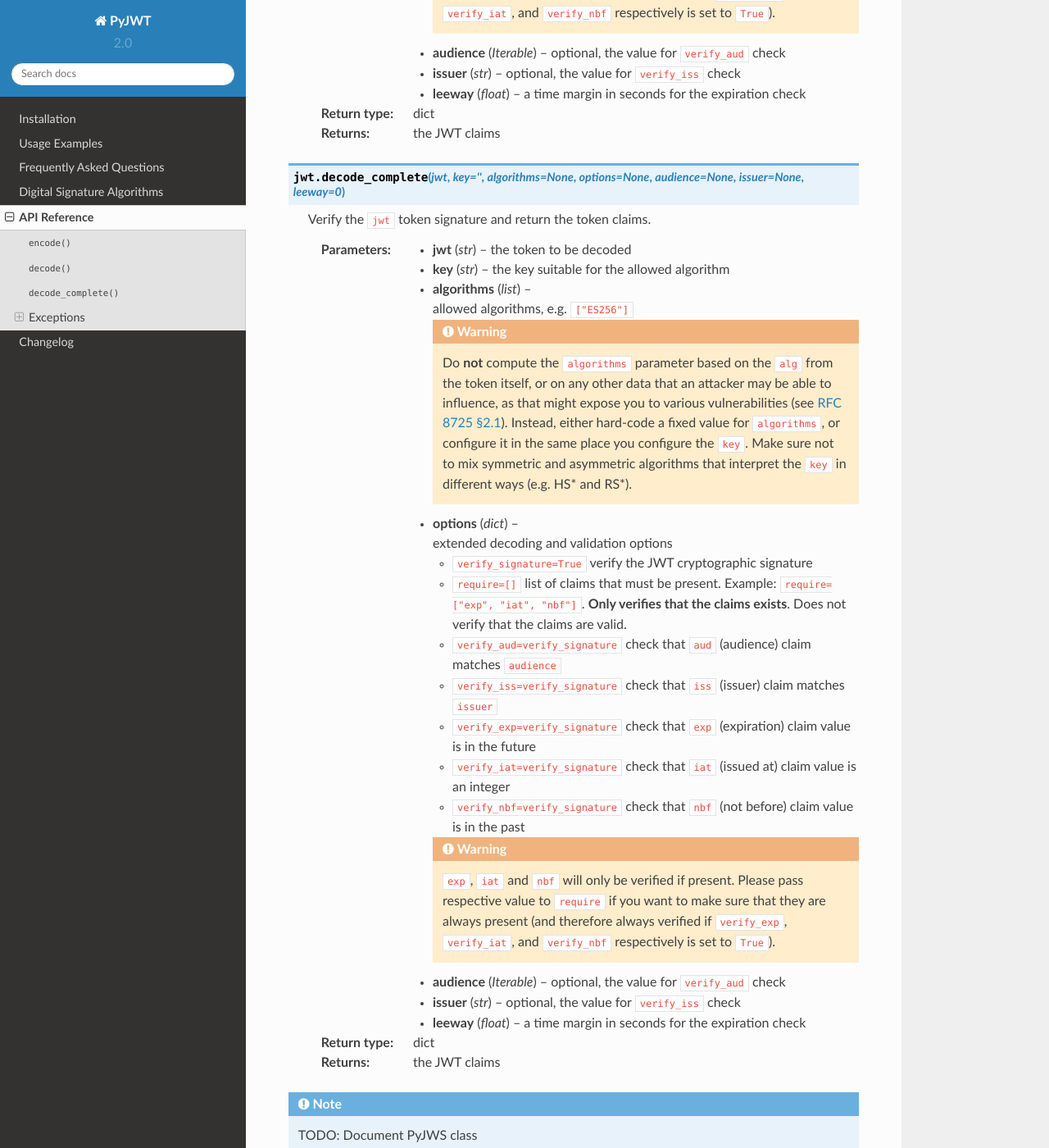
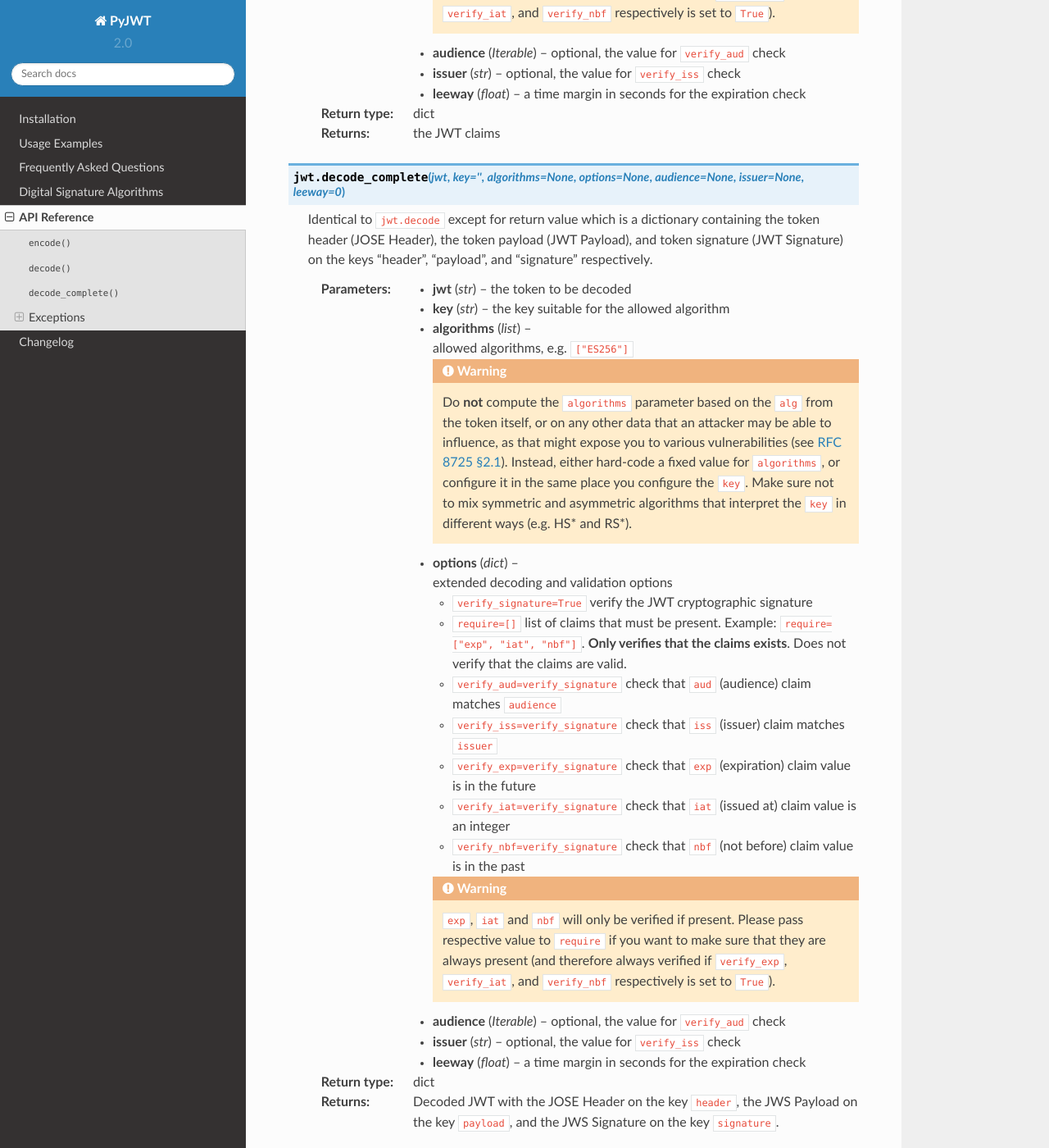
Before and after one commit to jpadilla/pyjwt, a Sphinx documentation site: the page built from docs/api.rst, in a window 1280 px wide and 1400 px high, scrolled down 1481 px. Shown: the whole window at 82% size. Built offline with Sphinx 7.4.7 and the Read the Docs theme 2.0.0, drawn with Linux system fonts in a browser that asks for light colours.

Commit message:
Customize `jwt.decode_complete` documentation

```diff
--- a/docs/api.rst
+++ b/docs/api.rst
@@ -69,7 +69,9 @@
 
 .. function:: decode_complete(jwt, key="", algorithms=None, options=None, audience=None, issuer=None, leeway=0)
 
-    Verify the ``jwt`` token signature and return the token claims.
+    Identical to ``jwt.decode`` except for return value which is a dictionary containing the token header (JOSE Header),
+    the token payload (JWT Payload), and token signature (JWT Signature) on the keys "header", "payload",
+    and "signature" respectively.
 
     :param str jwt: the token to be decoded
     :param str key: the key suitable for the allowed algorithm
@@ -113,7 +115,8 @@
     :param str issuer: optional, the value for ``verify_iss`` check
     :param float leeway: a time margin in seconds for the expiration check
     :rtype: dict
-    :returns: the JWT claims
+    :returns: Decoded JWT with the JOSE Header on the key ``header``, the JWS
+     Payload on the key ``payload``, and the JWS Signature on the key ``signature``.
 
 .. note:: TODO: Document PyJWS class
 
```
